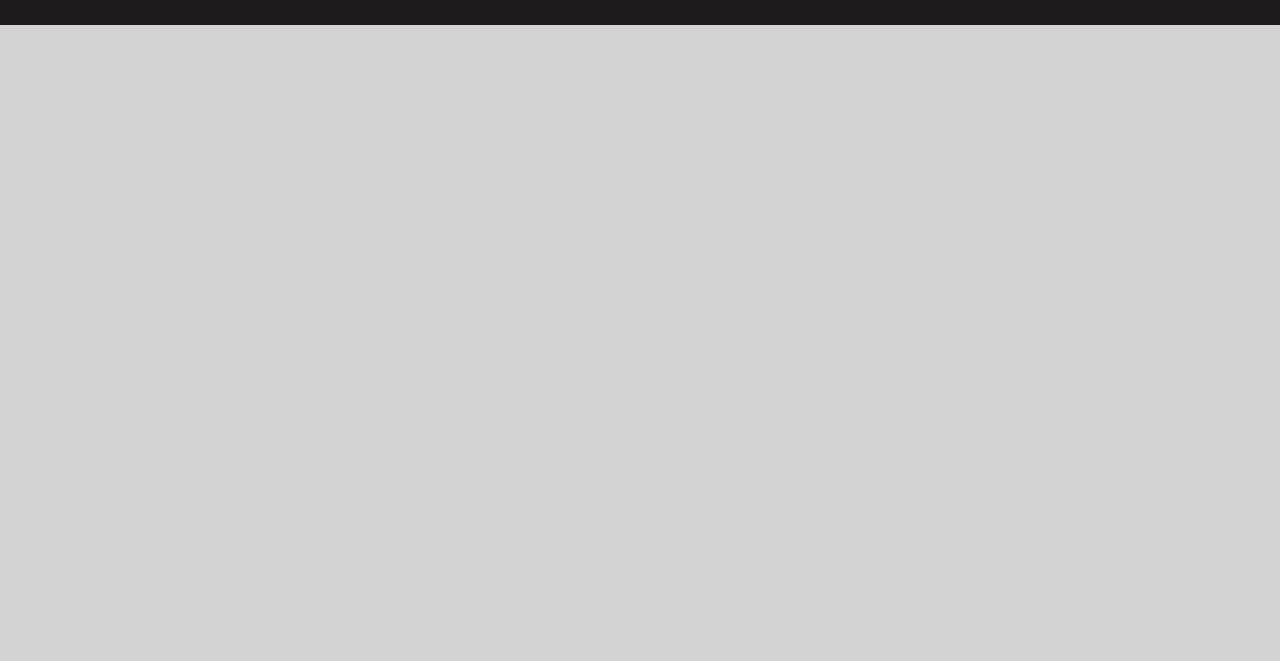
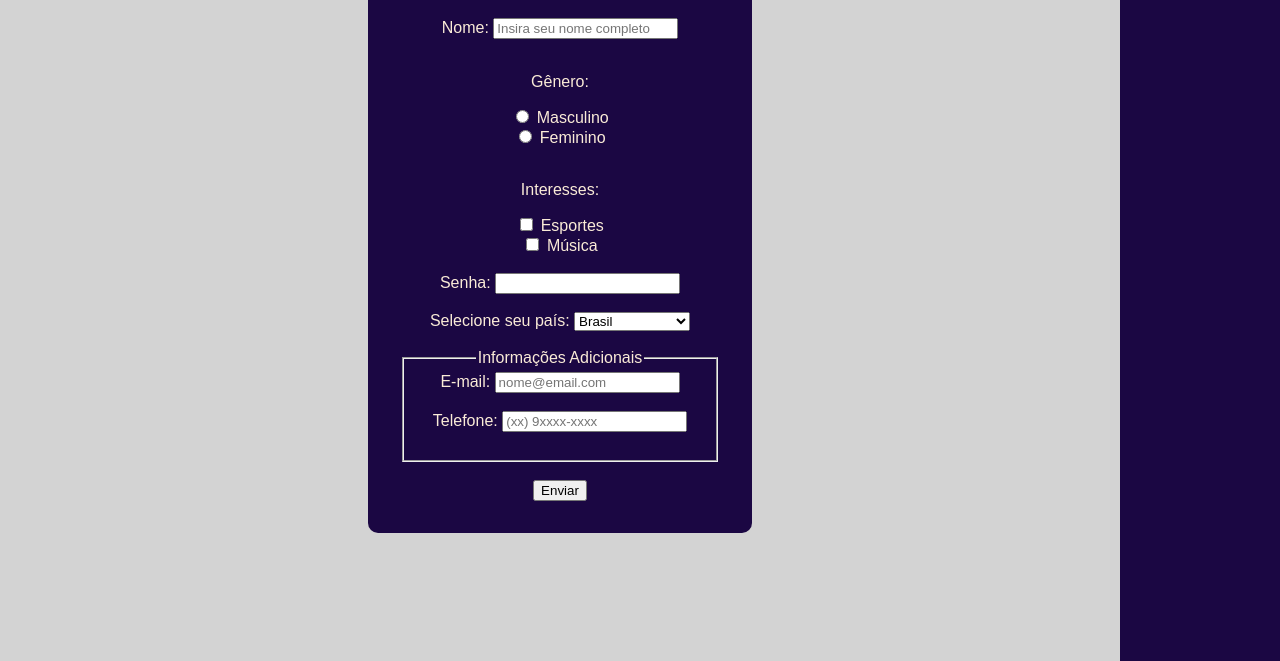
Before and after one commit to afonsofarias/incode---HTML---desafio-2, a plain HTML site: page index.html in a window 1280 px wide. Shown: the part 2086-2747 px from the top of the page. Before the commit the page ends 2111 px from the top, so only its background shows below. Drawn offline with Linux system fonts and the light colour scheme.

Commit message:
upload final

```diff
--- a/index.html
+++ b/index.html
@@ -4,7 +4,6 @@
     <meta name="viewport" content="width=device-width, initial-scale=1.0">
     <title>Desafio 2 - HTML</title>
     <style>
-        /* Reset básico */
         body {
           background-color: lightgray;
             border: none;
@@ -13,7 +12,6 @@
             font-family: Arial, sans-serif;
         }
 
-        /* Estrutura Flex para o layout geral */
         .container {
             display: flex;
             flex-wrap: wrap;
@@ -22,19 +20,18 @@
 
         main {
             background-color: lightgray;
-            flex: 1; /* O main irá ocupar todo o espaço disponível */
+            flex: 1;
             padding: 0em 1em;
         }
 
         aside {
             background-color: rgb(27, 7, 67);
             padding: 1em;
-            width: 10%; /* Aside ocupa 20% da largura */
+            width: 10%;
             color: whitesmoke;
             height: auto;
         }
 
-        /* Menu principal */
         .menu1 {
             display: grid;
             min-height: 3em;
@@ -48,7 +45,6 @@
             padding-right: 10%;
         }
 
-        /* Menu lateral */
         .menu2 {
             display: flex;
             flex-direction: column;
@@ -132,7 +128,6 @@
             padding-bottom: 1em;
         }
 
-        /* Responsividade para telas menores */
         @media (max-width: 768px) {
             aside {
                 width: 100%;
@@ -168,11 +163,33 @@
         .logo-social{
             width: 3em
         }
+        .form_tit {
+            display: flex;
+            justify-content: center;
+            align-items: center;
+            margin-top: 1em;
+            margin-bottom: -5em;
+        }
+        .form_sec {
+            display: flex;
+            justify-content: center;
+            align-items: center;
+            height: 100vh;
+        }
+        .formulario {
+            display: block;
+            flex-direction: column;
+            color: antiquewhite;
+            width: 25vw;
+            background-color: rgb(27, 7, 67);
+            padding: 2em;
+            text-align: center;
+            border-radius: 10px;
+        }
     </style>
 </head>
 <body>
 
-    <!-- Menu principal no topo -->
     <nav class="menu1">
         <ul>
           <li class="menu1-li"><a href="#"><button>Inicio</button></a></li>
@@ -181,17 +198,14 @@
         </ul>
     </nav>
 
-    <!-- Cabeçalho -->
     <header>
         <a href="mailto:afonso.farias@ceuma.br">
             <img src="./assets/afonso outlook.jpg" alt="Banner">
         </a>
     </header>
 
-    <!-- Container principal com main e aside -->
     <div class="container">
         <main>
-            <!-- Conteúdo principal -->
             <section class="sec0">
                 <h1>Desafio 2 - HTML</h1>
                 <p>Abaixo explicarei sobre algumas TAGS</p>
@@ -276,21 +290,62 @@
                     </span>
                 </section>
             </section>
-            <div class="formulario">
-                <form>
-                    <fieldset>
-                        <legend>Preencha seus dados aqui</legend>
-                        <label><input id="nome" type="text" placeholder="Nome"></label>
-                        <label><input id="Telefone" type="text" placeholder="(xx) 9999-9999"></label>
-                        <label><input id="desc" type="text-area" placeholder="Descrição"></label>
+
+            <section>
+                <section class="form_tit">
+                    <h1>Formulário de Exemplo</h1>
+                </section>
+                <section class="form_sec">
+                    <form class="formulario">
+
+                        <label for="nome">Nome:</label>
+                        <input type="text" id="nome" name="nome" placeholder="Insira seu nome completo"><br><br>
 
 
-                    </fieldset>
-                </form>
-            </div>
+                        <p>Gênero:</p>
+                        <input type="radio" id="masculino" name="genero" value="masculino">
+                        <label for="masculino">Masculino</label><br>
+                        <input type="radio" id="feminino" name="genero" value="feminino">
+                        <label for="feminino">Feminino</label><br><br>
+
+
+                        <p>Interesses:</p>
+                        <input type="checkbox" id="esportes" name="interesses" value="esportes">
+                        <label for="esportes">Esportes</label><br>
+                        <input type="checkbox" id="musica" name="interesses" value="musica">
+                        <label for="musica">Música</label><br><br>
+
+
+                        <label for="senha">Senha:</label>
+                        <input type="password" id="senha" name="senha"><br><br>
+
+
+                        <label for="pais">Selecione seu país:</label>
+                        <select id="pais" name="pais">
+                            <option value="brasil">Brasil</option>
+                            <option value="portugal">Portugal</option>
+                            <option value="eua">Estados Unidos</option>
+                        </select><br><br>
+
+
+                        <fieldset>
+                            <legend>Informações Adicionais</legend>
+
+                            <label for="email">E-mail:</label>
+                            <input type="email" id="email" name="email" placeholder="nome@email.com"><br><br>
+
+                            <label for="telefone">Telefone:</label>
+                            <input type="tel" id="telefone" name="telefone" placeholder="(xx) 9xxxx-xxxx"><br><br>
+                        </fieldset>
+
+
+                        <br><input type="submit" value="Enviar">
+                    </form>
+                </section>
+            </section>
         </main>
 
-        <!-- Menu lateral (aside) -->
+
         <aside>
             <nav>
                 <ul class="menu2">
@@ -302,7 +357,7 @@
         </aside>
     </div>
 
-    <!-- Rodapé -->
+
     <footer>
         <div class="fp">
             <div class="fe">
```
